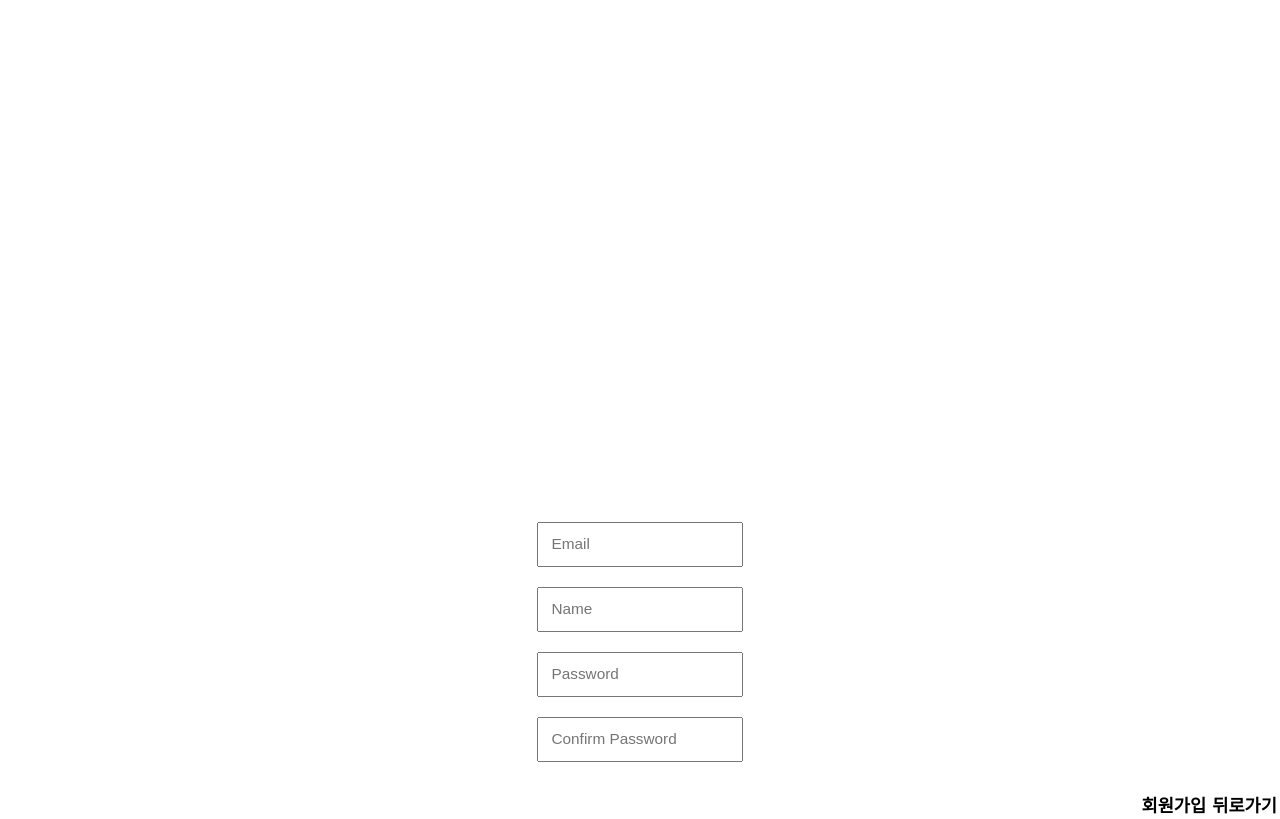
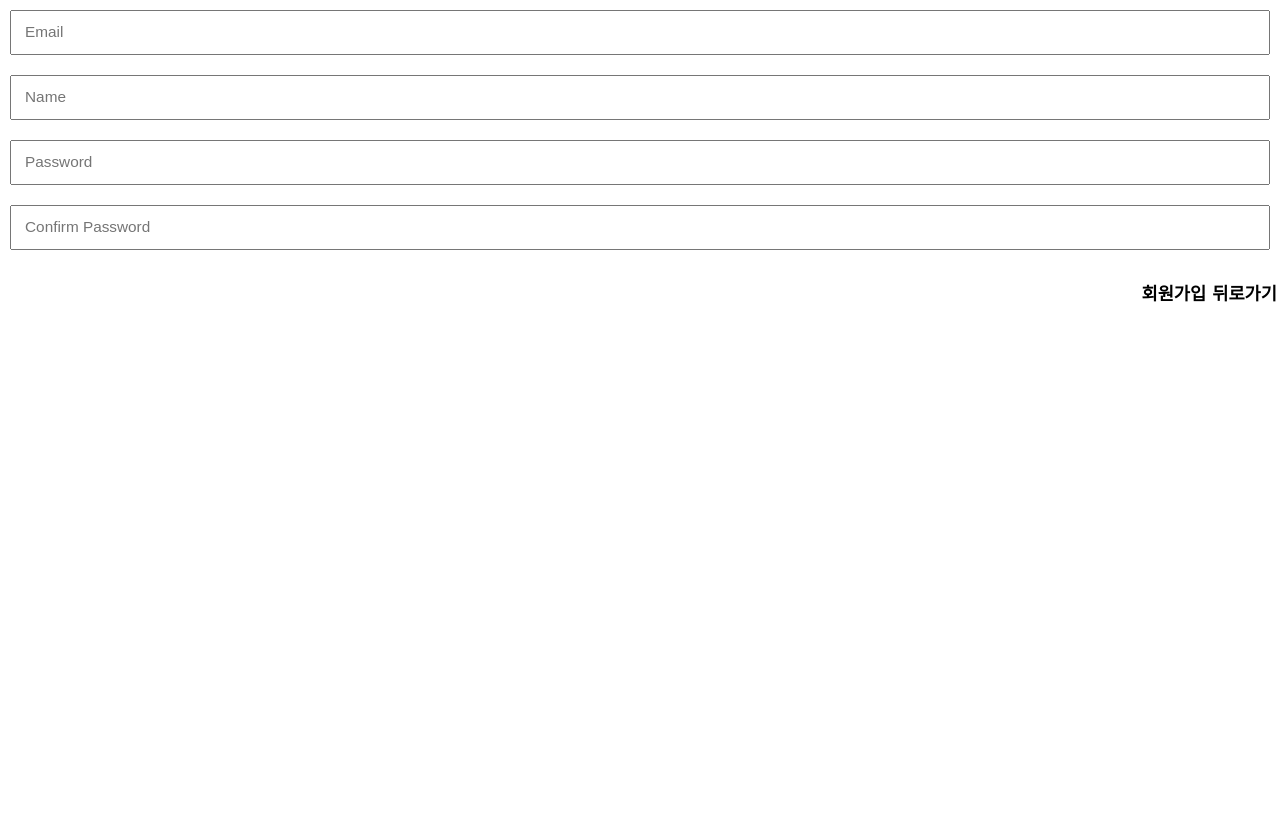
Before and after one commit to yiseungyun/mini-board, a React (Create React App) app in the folder client/: page /register in a window 1280 px wide. Built offline with nearby package versions, Linux system fonts and the light colour scheme; no server answers.

Commit message:
register form design

```diff
--- a/client/src/mini-board.css
+++ b/client/src/mini-board.css
@@ -112,8 +112,8 @@
 
 /* registerPage design */
 .registerForm {
-    align-items: center;
-    margin-top: 40%;
+    display: inline-block;
+    text-align: center;
     display: flex;
     flex-direction: column;
 }
```
